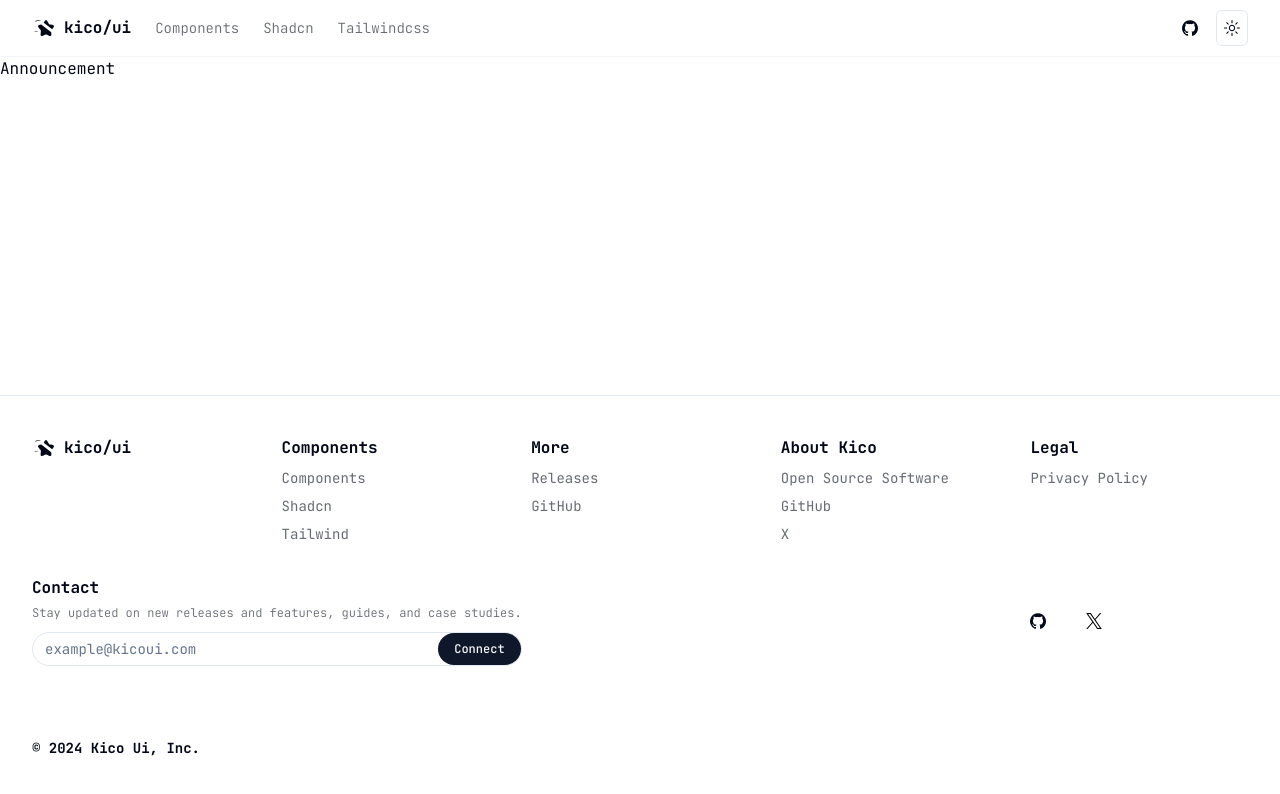
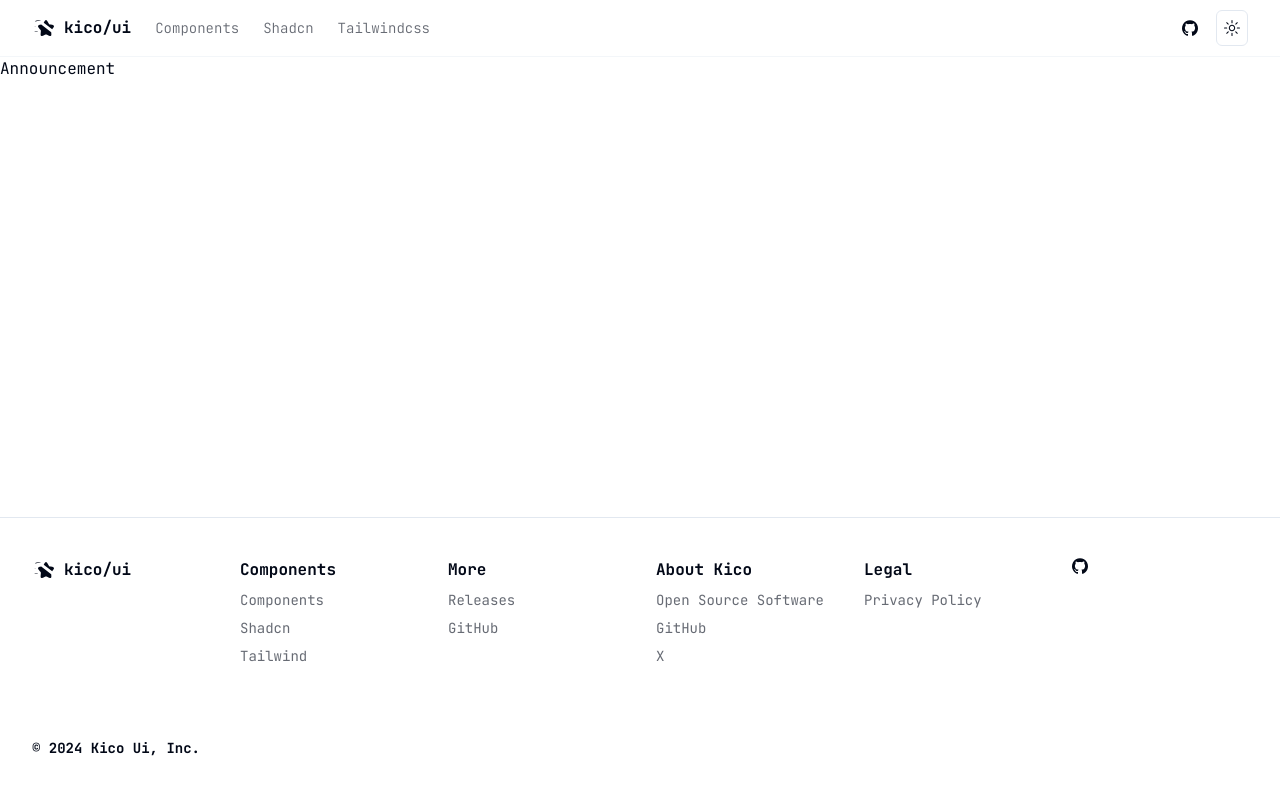
Before and after one commit to kico-ui/ui, a Next.js app: page /announcement in a window 1280 px wide. Shown: the top 794 px of the page. Built offline with nearby package versions, Linux system fonts and the light colour scheme.

Commit message:
fix: links

```diff
--- a/src/components/site-footer.tsx
+++ b/src/components/site-footer.tsx
@@ -14,10 +14,6 @@ export const FooterSocials = () => {
       <Link href={siteConfig.links.github}>
         <Icons.gitHub className="size-4" />
       </Link>
-
-      <Link href={siteConfig.links.twitter}>
-        <Icons.twitter className="size-4 dark:fill-white" />
-      </Link>
     </>
   )
 }
@@ -26,7 +22,7 @@ const SiteFooter = () => {
   return (
     <div className="pb-10 border-t">
       <div className="relative container">
-        <div className="grid grid-cols-2 md:grid-cols-5  bg-background gap-4 lg:gap-8 justify-items-start py-10">
+        <div className="grid grid-cols-2 md:grid-cols-6  bg-background gap-8 lg:gap-8 justify-items-start py-10">
           <div className="hidden md:block">
             <LogoLink />
           </div>
@@ -43,7 +39,7 @@ const SiteFooter = () => {
           <FooterLinks footerLinks={aboutKico} />
           <FooterLinks footerLinks={legal} />
 
-          <div className="col-span-2 md:col-span-4">
+          {/* <div className="col-span-2 md:col-span-4">
             <h1 className="font-bold text-md">Contact</h1>
             <span className="mt-4 text-xs font-light text-foreground/60">
               Stay updated on new releases and features, guides, and case
@@ -58,9 +54,9 @@ const SiteFooter = () => {
                 Connect
               </Button>
             </div>
-          </div>
+          </div> */}
 
-          <div className="hidden col-span-1 w-full space-x-10 md:flex items-center">
+          <div className="hidden col-span-1 w-full space-x-10 md:block">
             <FooterSocials />
           </div>
         </div>
```
